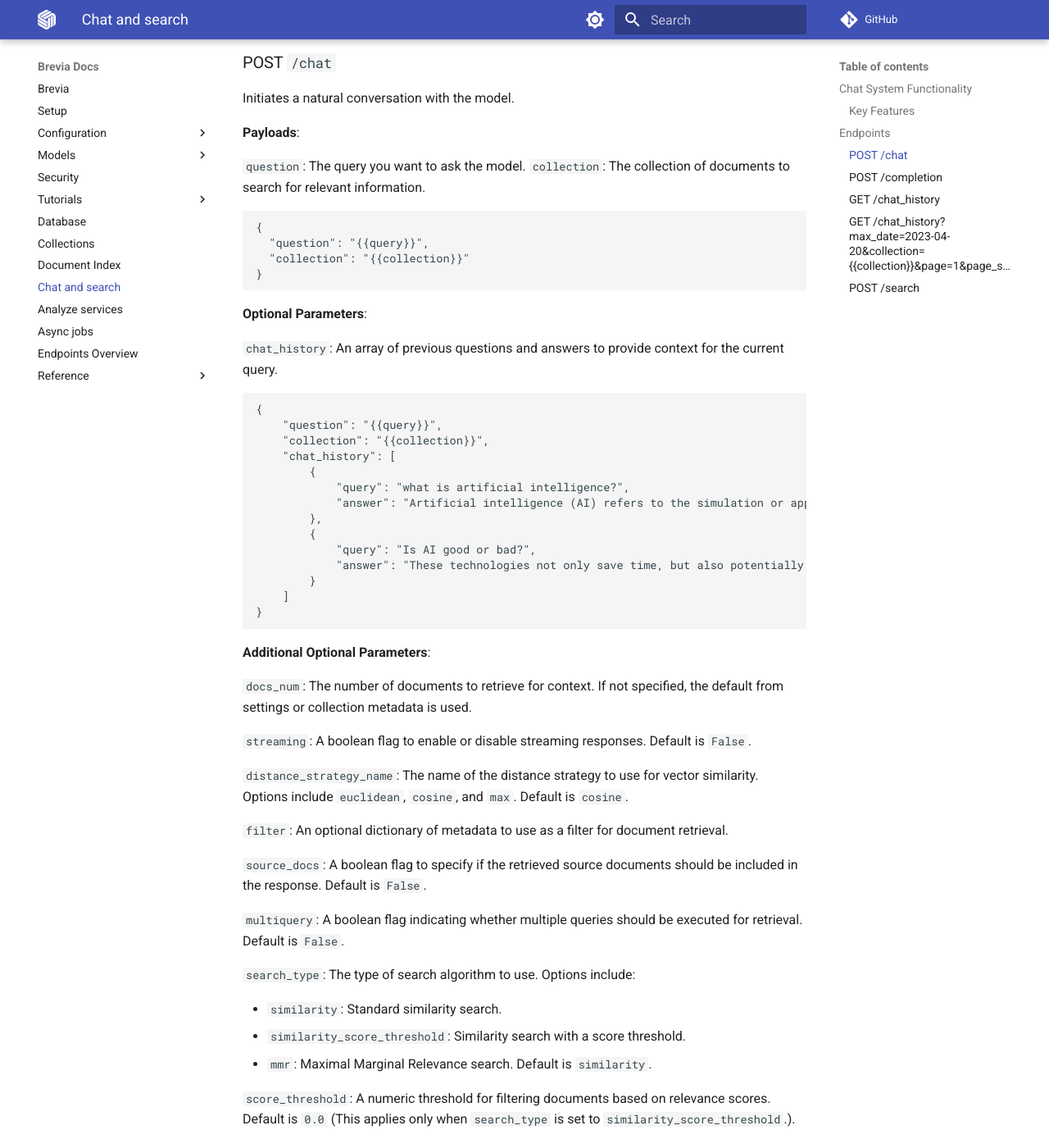
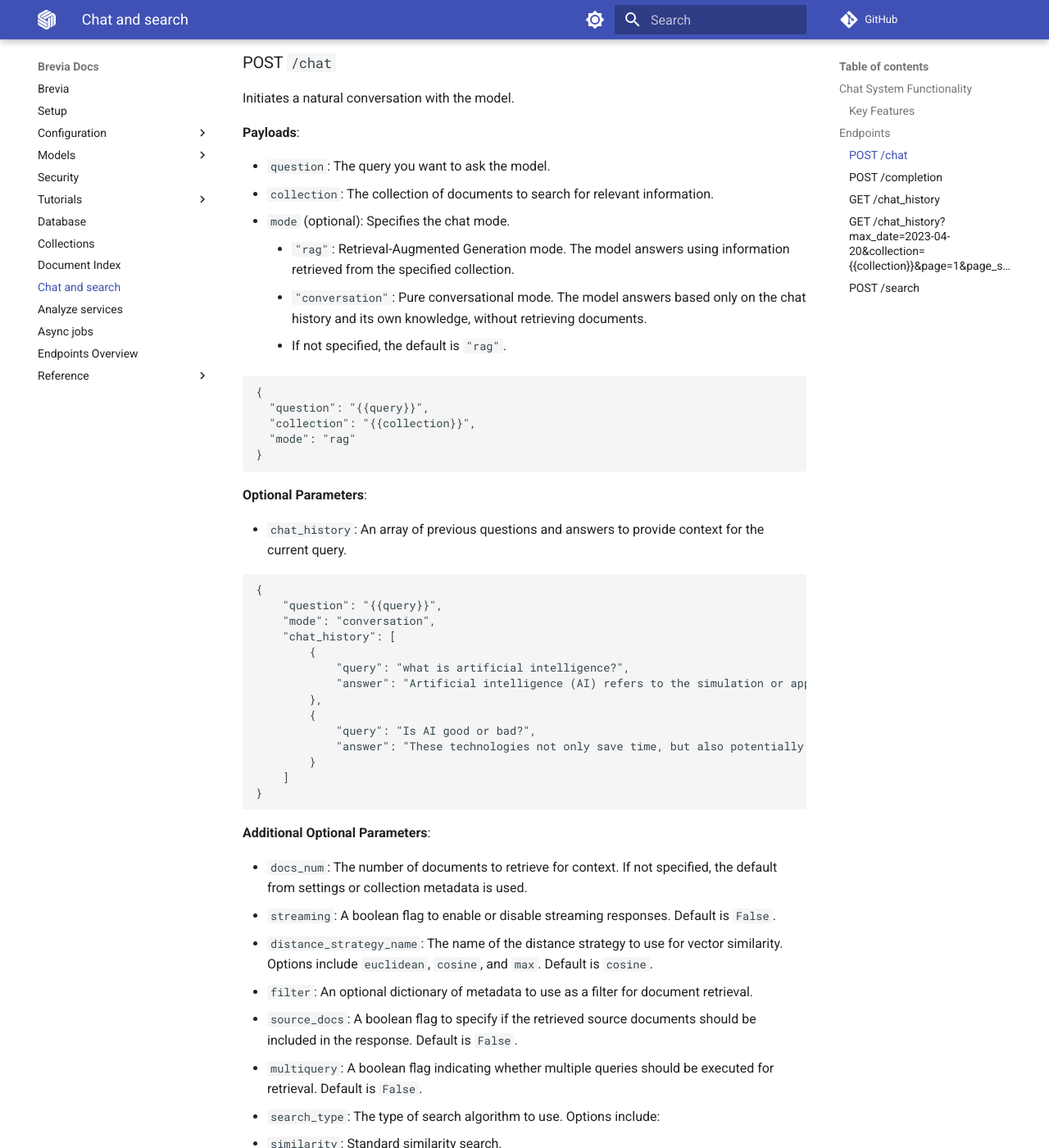
Before and after one commit to brevia-ai/brevia, an MkDocs documentation site: the page built from docs/chat_search.md, in a window 1280 px wide and 1400 px high, scrolled down 1796 px. Shown: the whole window at 82% size. Built offline with MkDocs 1.6.1 and Material for MkDocs 9.7.7, drawn with Linux system fonts in a browser that asks for light colours; comment, search, counter and statistics services are not loaded; some of the changed text lies outside the part shown.

Commit message:
docs: document new 'mode' parameter in /chat endpoint

````diff
--- a/docs/chat_search.md
+++ b/docs/chat_search.md
@@ -49,24 +49,29 @@ Initiates a natural conversation with the model.
 
 **Payloads**:
 
-`question`: The query you want to ask the model.
-`collection`: The collection of documents to search for relevant information.
+- `question`: The query you want to ask the model.
+- `collection`: The collection of documents to search for relevant information.
+- `mode` (optional): Specifies the chat mode.
+    - `"rag"`: Retrieval-Augmented Generation mode. The model answers using information retrieved from the specified collection.
+    - `"conversation"`: Pure conversational mode. The model answers based only on the chat history and its own knowledge, without retrieving documents.
+    - If not specified, the default is `"rag"`.
 
-```JSON
+```json
 {
   "question": "{{query}}",
-  "collection": "{{collection}}"
+  "collection": "{{collection}}",
+  "mode": "rag"
 }
 ```
 
 **Optional Parameters**:
 
-`chat_history`: An array of previous questions and answers to provide context for the current query.
+- `chat_history`: An array of previous questions and answers to provide context for the current query.
 
-```JSON
+```json
 {
     "question": "{{query}}",
-    "collection": "{{collection}}",
+    "mode": "conversation",
     "chat_history": [
         {
             "query": "what is artificial intelligence?",
@@ -82,33 +87,26 @@ Initiates a natural conversation with the model.
 
 **Additional Optional Parameters**:
 
-`docs_num`: The number of documents to retrieve for context. If not specified, the default from settings or collection metadata is used.
-
-`streaming`: A boolean flag to enable or disable streaming responses. Default is `False`.
-
-`distance_strategy_name`: The name of the distance strategy to use for vector similarity. Options include `euclidean`, `cosine`, and `max`. Default is `cosine`.
-
-`filter`: An optional dictionary of metadata to use as a filter for document retrieval.
-
-`source_docs`: A boolean flag to specify if the retrieved source documents should be included in the response. Default is `False`.
-
-`multiquery`: A boolean flag indicating whether multiple queries should be executed for retrieval. Default is `False`.
-
-`search_type`: The type of search algorithm to use. Options include:
-
-- `similarity`: Standard similarity search.
-- `similarity_score_threshold`: Similarity search with a score threshold.
-- `mmr`: Maximal Marginal Relevance search.
-Default is `similarity`.
-
-`score_threshold`: A numeric threshold for filtering documents based on relevance scores. Default is `0.0` (This applies only when `search_type` is set to `similarity_score_threshold`.).
+- `docs_num`: The number of documents to retrieve for context. If not specified, the default from settings or collection metadata is used.
+- `streaming`: A boolean flag to enable or disable streaming responses. Default is `False`.
+- `distance_strategy_name`: The name of the distance strategy to use for vector similarity. Options include `euclidean`, `cosine`, and `max`. Default is `cosine`.
+- `filter`: An optional dictionary of metadata to use as a filter for document retrieval.
+- `source_docs`: A boolean flag to specify if the retrieved source documents should be included in the response. Default is `False`.
+- `multiquery`: A boolean flag indicating whether multiple queries should be executed for retrieval. Default is `False`.
+- `search_type`: The type of search algorithm to use. Options include:
+  - `similarity`: Standard similarity search.
+  - `similarity_score_threshold`: Similarity search with a score threshold.
+  - `mmr`: Maximal Marginal Relevance search.
+    Default is `similarity`.
+- `score_threshold`: A numeric threshold for filtering documents based on relevance scores. Default is `0.0` (applies only when `search_type` is set to `similarity_score_threshold`).
 
 **Example Payload**:
 
-```JSON
+```json
 {
     "question": "What is the capital of France?",
     "collection": "geography",
+    "mode": "rag",
     "chat_history": [
         {
             "query": "What is the largest country in Europe?",
@@ -124,6 +122,12 @@ Default is `similarity`.
     "score_threshold": 0.5
 }
 ```
+
+**Notes:**
+
+- If `mode` is not specified, the default behavior is `"rag"`.
+- In `"rag"` mode, the model uses both the provided collection and chat history for context.
+- In `"conversation"` mode, the model ignores the collection and relies solely on chat history and its own knowledge.
 
 ### POST `/completion`
 
````
Also changed, not shown: docs/endpoints_overview.md (+22 -10 lines).
